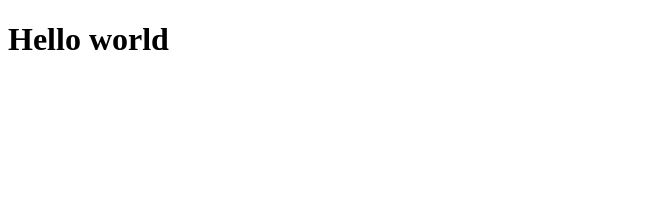
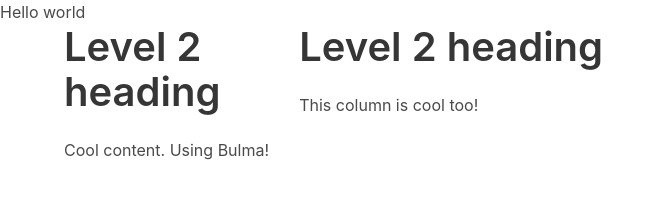
Before and after one commit to jchui/analysis.chat, a Gatsby site: page / in a window 1280 px wide. Shown: the whole page, without its empty margins (0-663 px from the left). Built offline with nearby package versions, Linux system fonts and the light colour scheme; Gatsby itself is replaced by a stand-in of ours.

Commit message:
Added bulma css

```diff
--- a/package.json
+++ b/package.json
@@ -18,6 +18,7 @@
     "format": "prettier --write \"**/*.{js,jsx,ts,tsx,json,md}\""
   },
   "dependencies": {
+    "bulma": "^0.9.3",
     "gatsby": "^4.10.3",
     "gatsby-plugin-sass": "^5.10.2",
     "react": "^17.0.1",
--- a/src/pages/index.js
+++ b/src/pages/index.js
@@ -7,6 +7,20 @@ const IndexPage = () => {
     <main>
       <title>Home Page</title>
       <h1>Hello world</h1>
+
+      <div className="container">
+        <div className="columns">
+          <div className="column">
+            <h2 className="title is-2">Level 2 heading</h2>
+            <p className="content">Cool content. Using Bulma!</p>
+          </div>
+          <div className="column is-four-fifths">
+            <h2 className="title is-2">Level 2 heading</h2>
+            <p className="content">This column is cool too!</p>
+          </div>
+        </div>
+      </div>
+
     </main>
   );
 };
--- a/src/styles/style.scss
+++ b/src/styles/style.scss
@@ -1,3 +1,5 @@
+@import "~bulma/bulma.sass";
+
 $primary: white;
 
 body {
```
Also changed, not shown: 1 other file.
